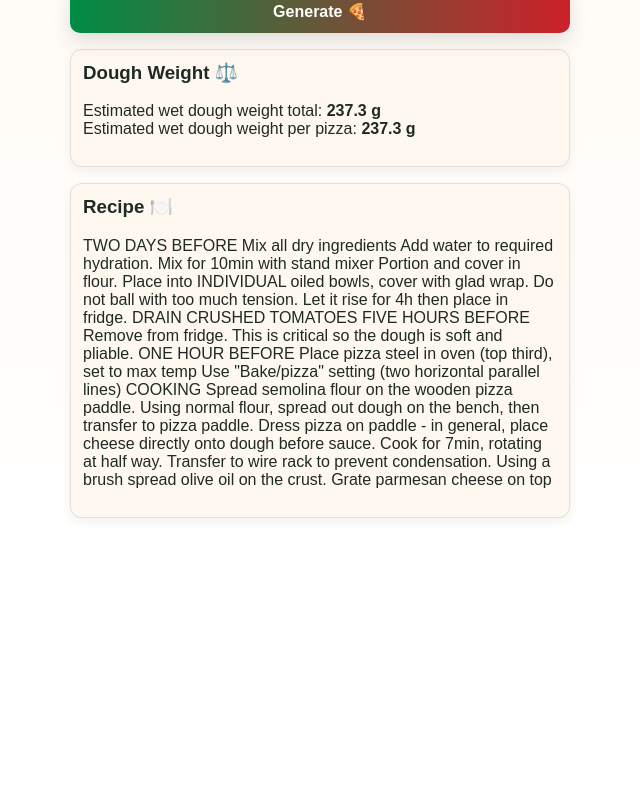
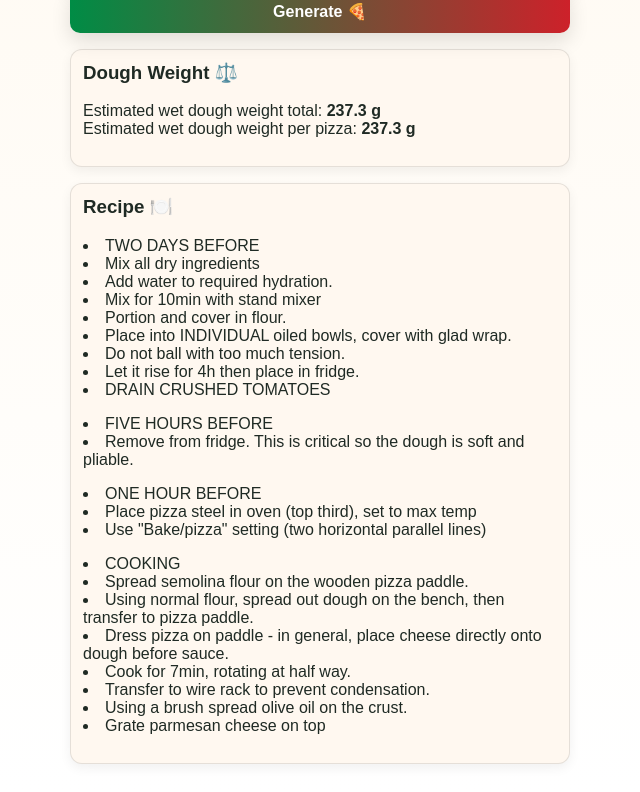
Before and after one commit to Age-of-Machine/Pizza_Recipe, a plain HTML site: page index.html in a window 1280 px wide. Shown: the part 920-1712 px from the top of the page, without its empty margins (320-960 px from the left). Before the commit the page ends 1466 px from the top, so only its background shows below. Drawn offline with Linux system fonts and the light colour scheme.

Commit message:
Update index.html

```diff
--- a/index.html
+++ b/index.html
@@ -274,31 +274,34 @@ td.num{
   <div class="about" style="margin-top:16px;">
     <h3>Recipe 🍽️</h3>
     <p>
-      <span>TWO DAYS BEFORE</span>
-      <span>Mix all dry ingredients</span>
-      <span>Add water to required hydration.</span>
-      <span>Mix for 10min with stand mixer</span>
-      <span>Portion and cover in flour. </span>
-      <span>Place into INDIVIDUAL oiled bowls, cover with glad wrap.</span>
-      <span>Do not ball with too much tension.</span>
-      <span>Let it rise for 4h then place in fridge.</span>
-      <span>DRAIN CRUSHED TOMATOES</span>
-      <span></span>
-      <span>FIVE HOURS BEFORE</span>
-      <span>Remove from fridge. This is critical so the dough is soft and pliable.</span>
-      <span></span>
-      <span>ONE HOUR BEFORE</span>
-      <span>Place pizza steel in oven (top third), set to max temp</span>
-      <span>Use "Bake/pizza" setting (two horizontal parallel lines)</span>
-      <span></span>
-      <span>COOKING</span>
-      <span>Spread semolina flour on the wooden pizza paddle.</span>
-      <span>Using normal flour, spread out dough on the bench, then transfer to pizza paddle.</span>
-      <span>Dress pizza on paddle - in general, place cheese directly onto dough before sauce.</span>
-      <span>Cook for 7min, rotating at half way.</span>
-      <span>Transfer to wire rack to prevent condensation.</span>
-      <span>Using a brush spread olive oil on the crust.</span>
-      <span>Grate parmesan cheese on top</span>
+      <li>TWO DAYS BEFORE</li>
+      <li>Mix all dry ingredients</li>
+      <li>Add water to required hydration.</li>
+      <li>Mix for 10min with stand mixer</li>
+      <li>Portion and cover in flour. </li>
+      <li>Place into INDIVIDUAL oiled bowls, cover with glad wrap.</li>
+      <li>Do not ball with too much tension.</li>
+      <li>Let it rise for 4h then place in fridge.</li>
+      <li>DRAIN CRUSHED TOMATOES</li>
+    </p>
+    <p>
+      <li>FIVE HOURS BEFORE</li>
+      <li>Remove from fridge. This is critical so the dough is soft and pliable.</li>
+    </p>
+    <p>
+      <li>ONE HOUR BEFORE</li>
+      <li>Place pizza steel in oven (top third), set to max temp</li>
+      <li>Use "Bake/pizza" setting (two horizontal parallel lines)</li>
+    </p>
+    <p>
+      <li>COOKING</li>
+      <li>Spread semolina flour on the wooden pizza paddle.</li>
+      <li>Using normal flour, spread out dough on the bench, then transfer to pizza paddle.</li>
+      <li>Dress pizza on paddle - in general, place cheese directly onto dough before sauce.</li>
+      <li>Cook for 7min, rotating at half way.</li>
+      <li>Transfer to wire rack to prevent condensation.</li>
+      <li>Using a brush spread olive oil on the crust.</li>
+      <li>Grate parmesan cheese on top</li>
     </p>
   </div>
 
```
